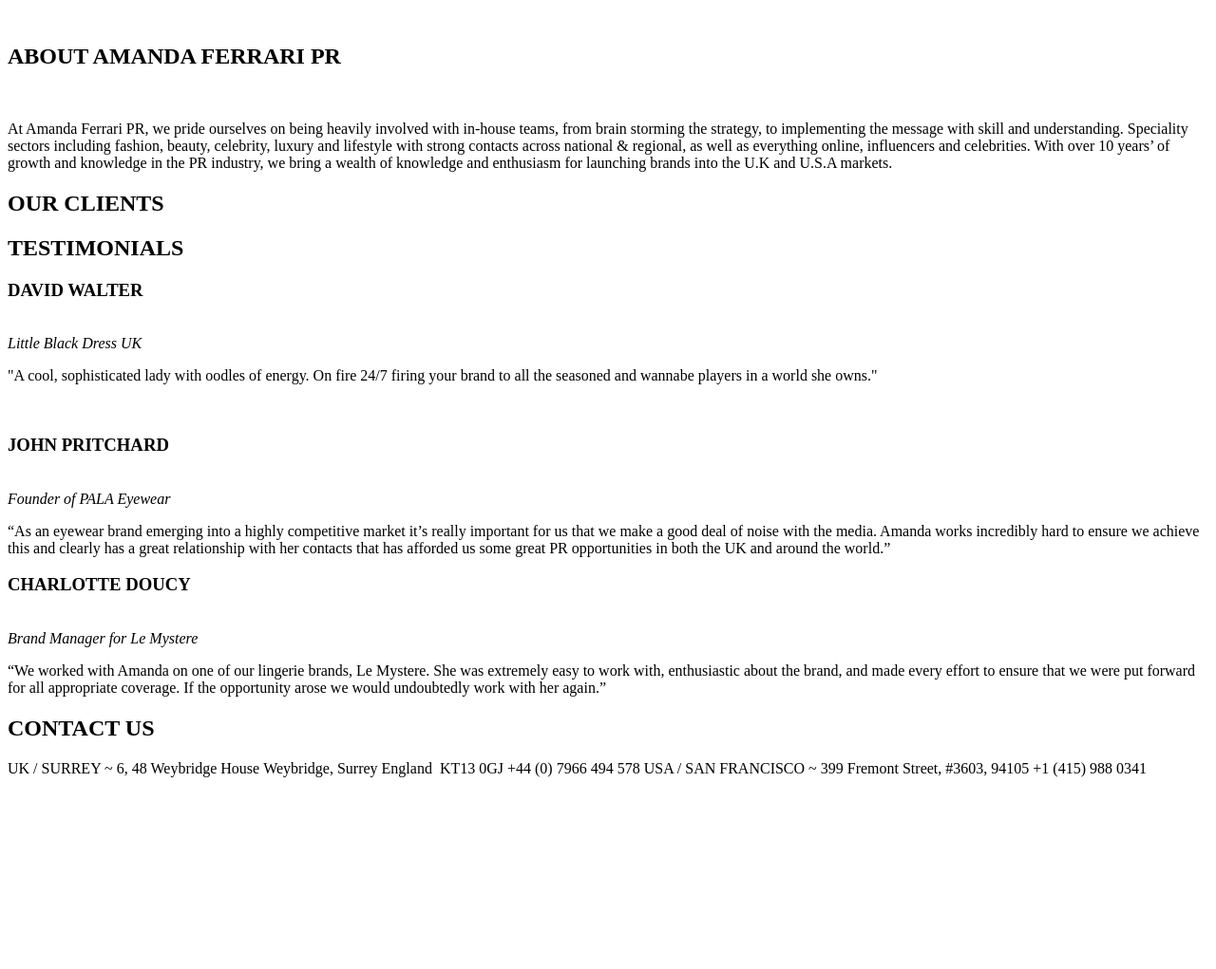
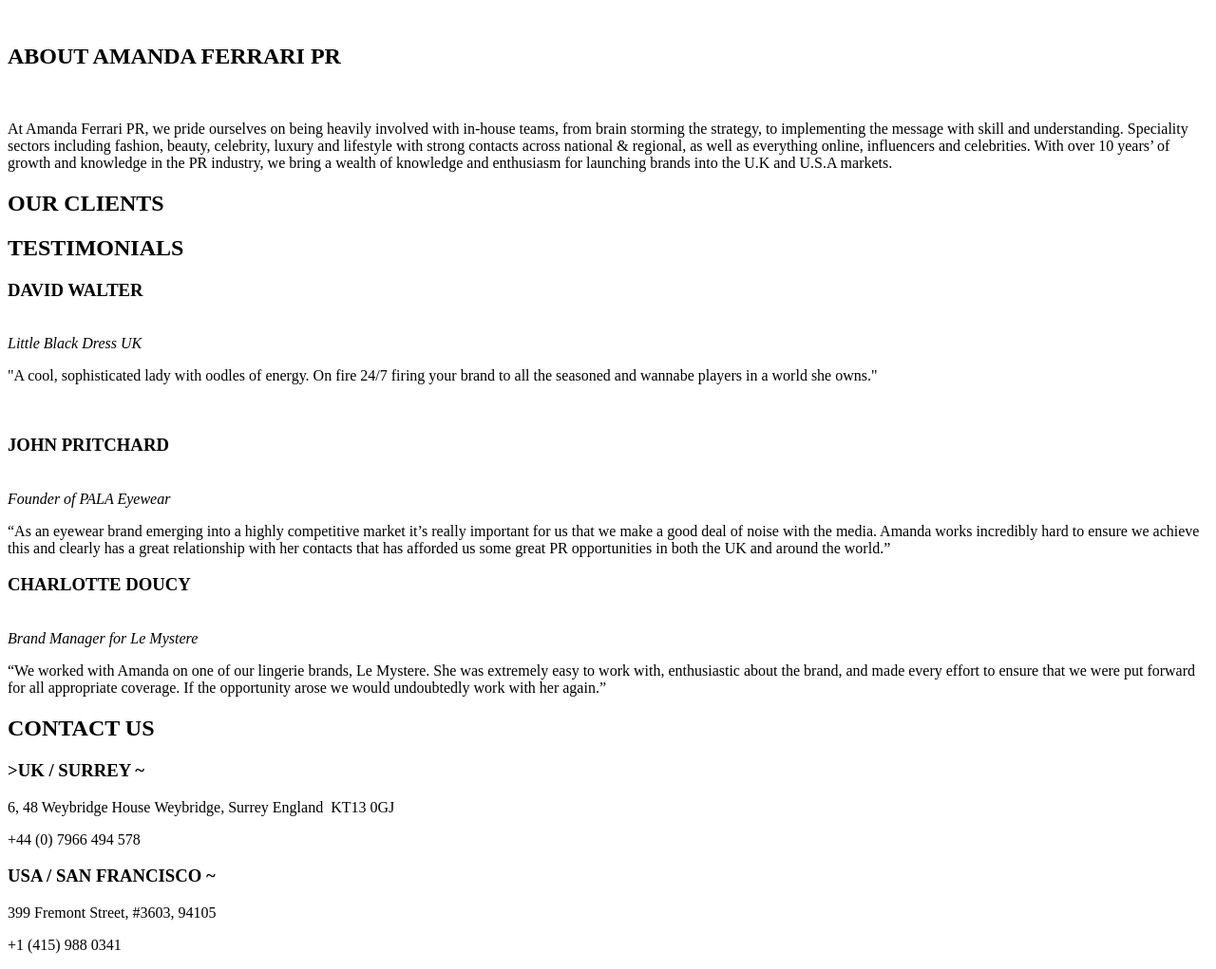
Before and after one commit to zerolif/zerolif.github.io, a plain HTML site: page unit_3/index.html in a window 1280 px wide. Shown: the whole page at 95% size. Before the commit the page ends 835 px from the top, so only its background shows below. Drawn offline with Linux system fonts and the light colour scheme.

Commit message:
new uploads

```diff
--- a/unit_3/index.html
+++ b/unit_3/index.html
@@ -33,19 +33,19 @@
         </p>
 
         <h2>CONTACT US</h2>
-        <p>UK / SURREY
-~
-6, 48 Weybridge
+        <h3>>UK / SURREY
+~</h3>
+<p>6, 48 Weybridge
 House Weybridge, Surrey England
-KT13 0GJ
+KT13 0GJ</p>
 
-+44 (0) 7966 494 578
+<p>+44 (0) 7966 494 578</p>
 
-USA / SAN FRANCISCO
-~
-399 Fremont Street, #3603, 94105
+<h3>USA / SAN FRANCISCO
+~</h3>
+<p>399 Fremont Street, #3603, 94105</p>
 
 
-+1 (415) 988 0341 </p>
+<p>+1 (415) 988 0341 </p>
 </body>
 </html>
```
